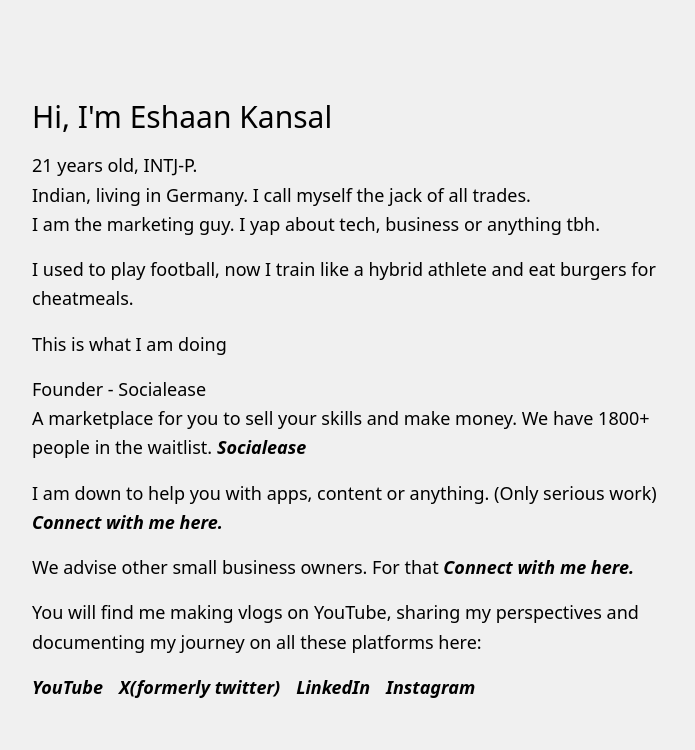
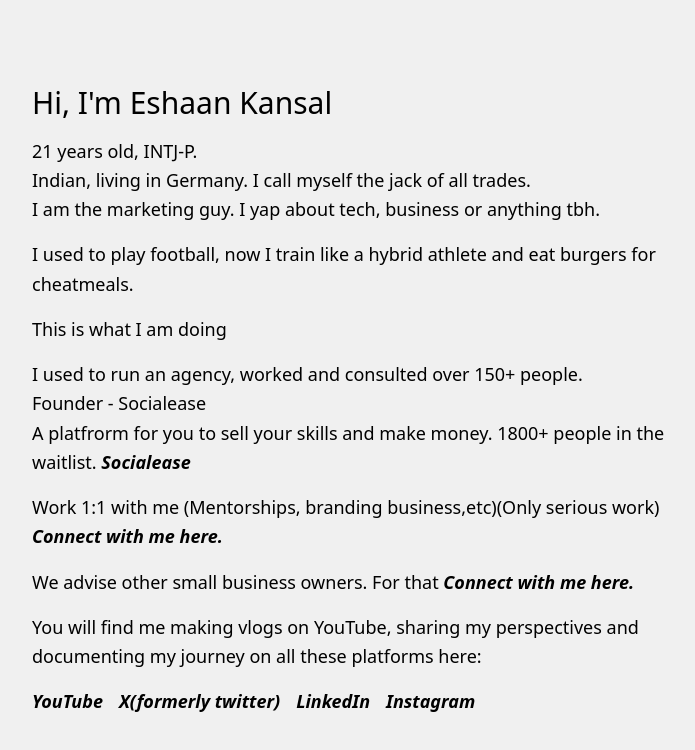
Before and after one commit to Eshaank08/profile, a Next.js app: page / in a window 1280 px wide. Shown: the top 750 px of the page, without its empty margins (272-967 px from the left). Built offline with nearby package versions, Linux system fonts and the light colour scheme; a web font is replaced by a local one.

Commit message:
"Added a line"

```diff
--- a/app/page.tsx
+++ b/app/page.tsx
@@ -20,12 +20,13 @@
 
         <p className="text-black leading-relaxed text-base md:text-lg font-playfair-display">I used to play football, now I train like a hybrid athlete and eat burgers for cheatmeals.</p>
         <p className="text-black leading-relaxed text-base md:text-lg font-playfair-display">This is what I am doing</p>
-
         <p className="text-black leading-relaxed text-base md:text-lg font-playfair-display">
+          I used to run an agency, worked and consulted over 150+ people.
+          <br />
           Founder - Socialease
           <br />
-          A marketplace for you to sell your skills and make money.
-          We have 1800+ people in the waitlist.{" "}
+          A platfrorm for you to sell your skills and make money.
+          1800+ people in the waitlist.{" "}
           <a
             href="https://www.socialease.space"
             className="italic font-bold no-underline hover:opacity-80 text-base md:text-lg font-playfair-display"
@@ -36,7 +37,7 @@
         </p>
 
         <p className="text-black leading-relaxed text-base md:text-lg font-playfair-display">
-          I am down to help you with apps, content or anything. (Only serious work){" "}
+          Work 1:1 with me (Mentorships, branding business,etc)(Only serious work){" "}
           <a
             href="https://calendly.com/eshaankansal0/general-meeting"
             className="italic font-bold no-underline hover:opacity-80 text-base md:text-lg"
```
